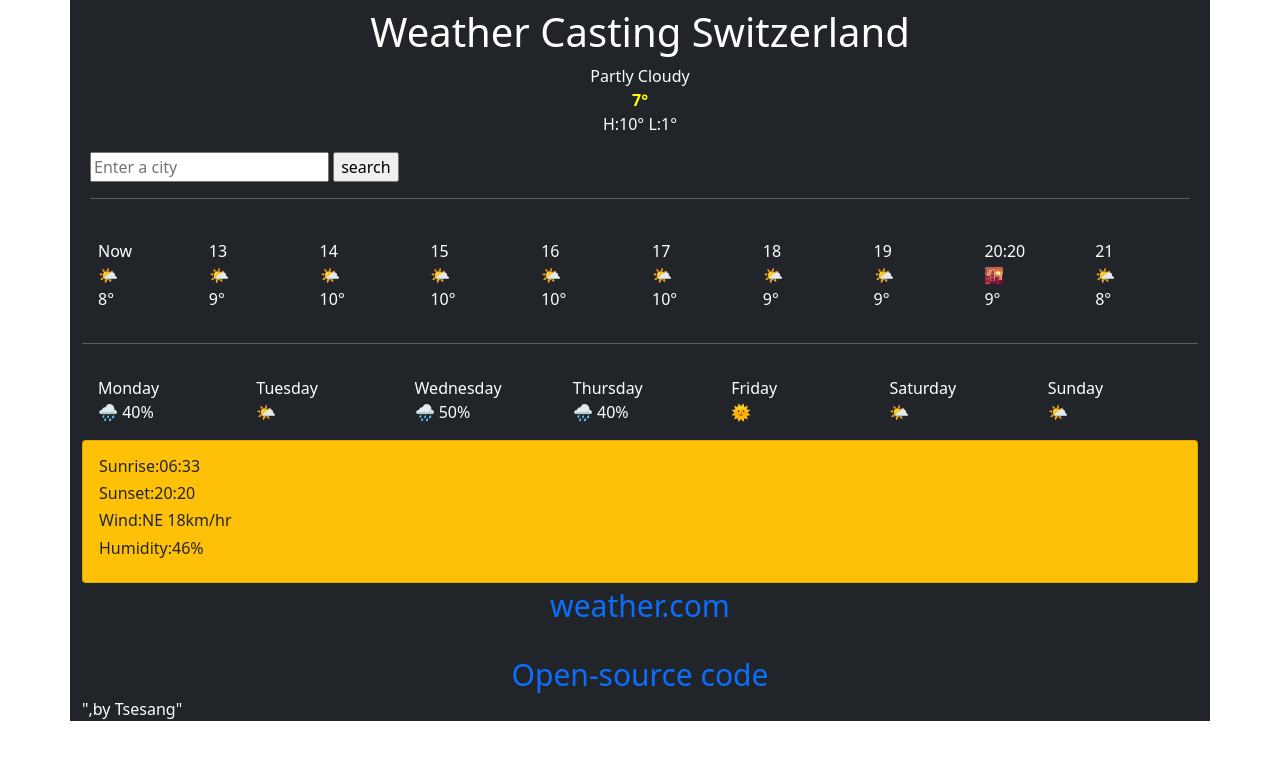
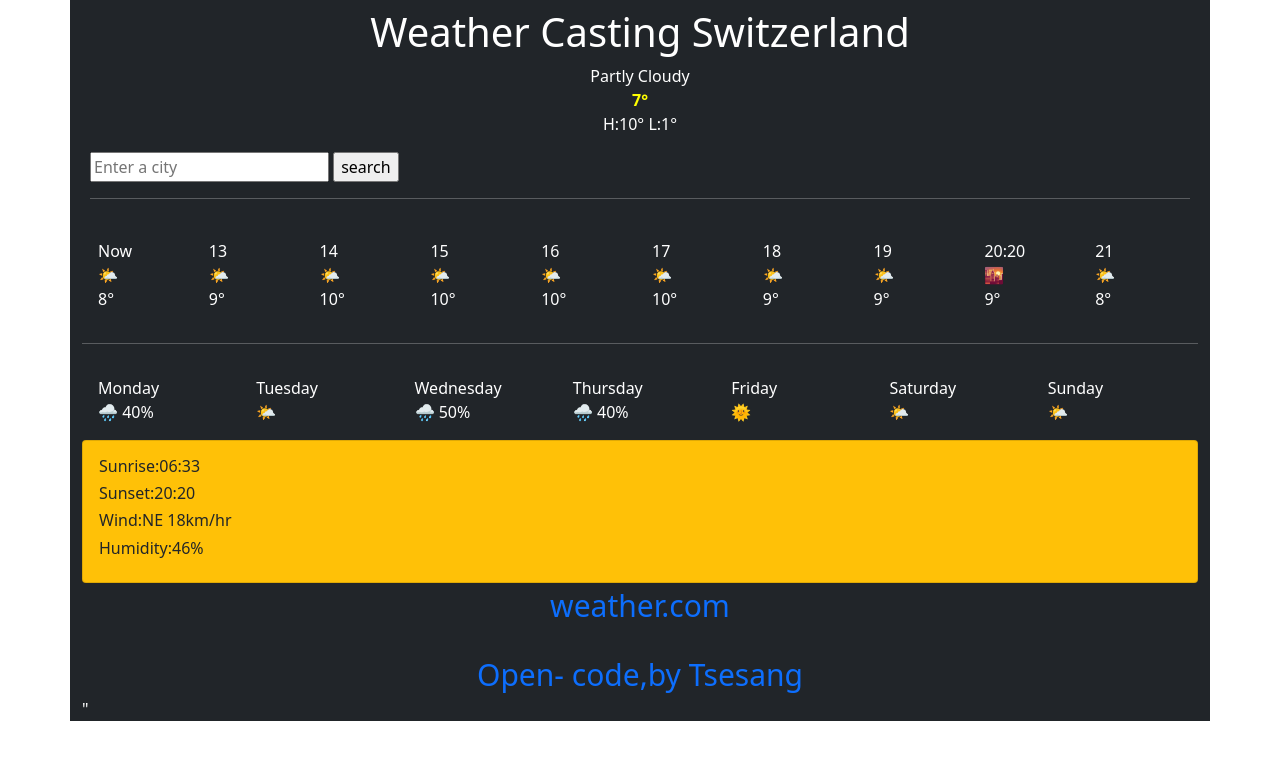
Before and after one commit to Tsesang2021/weather-sample, a plain HTML site: page index.html in a window 1280 px wide. Drawn offline with nearby package versions, Linux system fonts and the light colour scheme.

Commit message:
correct the second link name

```diff
--- a/index.html
+++ b/index.html
@@ -58,7 +58,7 @@
         weather.com
     </a>
     <br/>
-    <a class="name" href="https://github.com/Tsesang2021/weather-sample" target="_blank">Open-source code</a>",by Tsesang"
+    <a class="name" href="https://github.com/Tsesang2021/weather-sample" target="_blank">Open- code,by Tsesang </a>"
 
     </div>
       <script src="src/index.js"></script>
```
